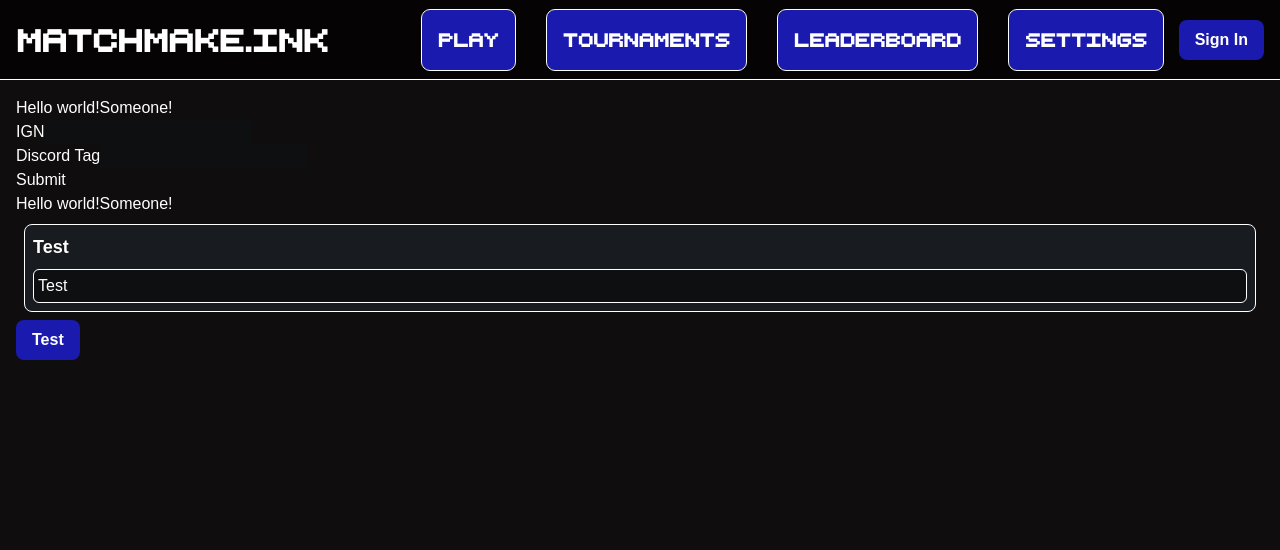
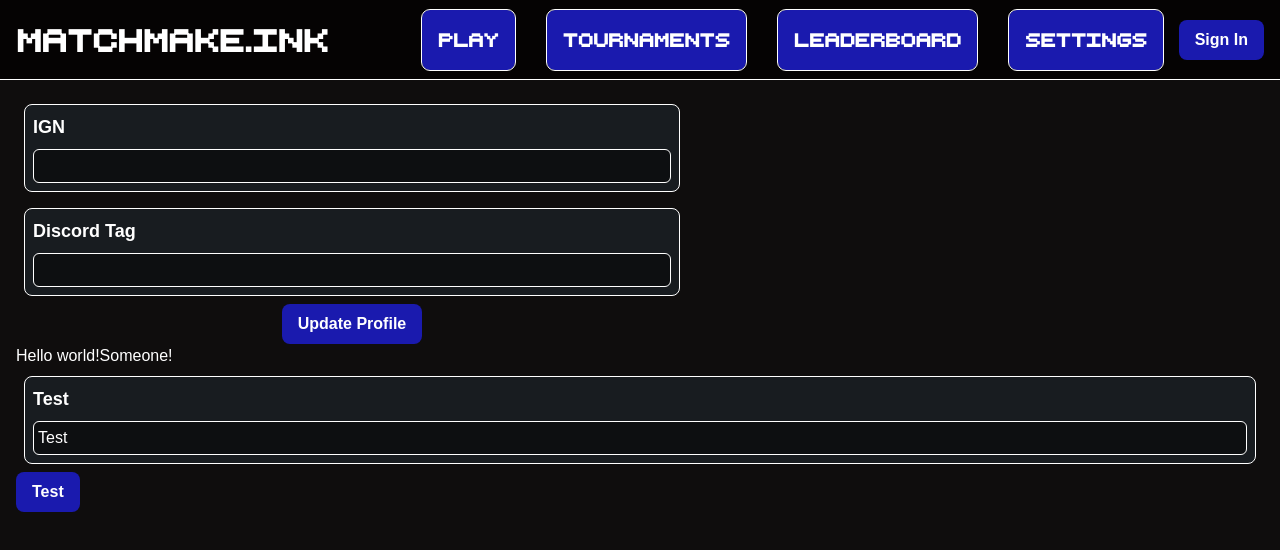
Before and after one commit to matchmake-ink/matchmake.ink, a Next.js app: page / in a window 1280 px wide. Shown: the top 550 px of the page. Built offline with nearby package versions, Linux system fonts and the light colour scheme; no server answers; the database is empty.

Commit message:
add styling to profile editor

```diff
--- a/app/page.tsx
+++ b/app/page.tsx
@@ -10,12 +10,6 @@ export default function Home() {
 
   return (
     <>
-      <p>
-        Hello world!
-        {userLoading || userError || user === null || user === undefined
-          ? "Someone!"
-          : user.email}{" "}
-      </p>
       <ProfileEditor />
       <ProfileView />
       <Input
--- a/components/button.tsx
+++ b/components/button.tsx
@@ -1,15 +1,25 @@
 "use client";
 export interface ButtonProps {
   label: string;
-  color: "primary" | "secondary" | "accent";
+  color?: "primary" | "secondary" | "accent";
   onClick: () => void;
+  disabled?: boolean;
+  className?: string;
 }
-export default function Button({ label, color, onClick }: ButtonProps) {
+export default function Button({
+  label,
+  color = "primary",
+  className = "",
+  onClick,
+  disabled = false,
+}: ButtonProps) {
   return (
     <button
-      className={`bg-primary-500 hover:bg-primary-400 text-text font-bold py-2 px-4 focus:outline-none focus:shadow-outline transition-all rounded-lg outline-none`}
+      className={`bg-primary-500 hover:bg-primary-400 text-text font-bold py-2 px-4 focus:outline-none focus:shadow-outline transition-all rounded-lg outline-none ${className}`}
       onClick={onClick}
       type="button"
+      disabled={disabled}
+      role="button"
     >
       {label}
     </button>
--- a/components/profile-editor.tsx
+++ b/components/profile-editor.tsx
@@ -2,6 +2,8 @@
 import { useUser } from "@/lib/client/auth";
 import { useState } from "react";
 import { setProfile } from "@/lib/client/profile";
+import Input from "./input";
+import Button from "./button";
 
 export default function ProfileEditor() {
   const [submitting, setSubmitting] = useState<boolean>(false);
@@ -21,32 +23,26 @@ export default function ProfileEditor() {
   };
 
   return (
-    <form>
-      <div>
-        <label htmlFor="ign">IGN</label>
-        <input
-          id="ign"
+    <form className="max-w-2xl flex flex-col justify-center">
+      <Input
+        label="IGN"
         type="text"
         value={ign}
-          onChange={(e) => setIgn(e.target.value)}
+        onChange={(value) => setIgn(value)}
       />
-      </div>
-      <div>
-        <label htmlFor="discordTag">Discord Tag</label>
-        <input
-          id="discordTag"
+      <Input
+        label="Discord Tag"
         type="text"
         value={discordTag}
-          onChange={(e) => setdiscordTag(e.target.value)}
+        onChange={(value) => setdiscordTag(value)}
       />
-      </div>
-      <button
-        type="button"
+      <Button
+        label="Update Profile"
+        color="primary"
+        className="max-w-xs m-auto"
         onClick={onSubmit}
         disabled={submitting || userLoading}
-      >
-        Submit
-      </button>
+      />
     </form>
   );
 }
```
Also changed, not shown: 1 other file (tests, documents, lock files or other folders). Lines whose indentation alone changed are shown as unchanged.
